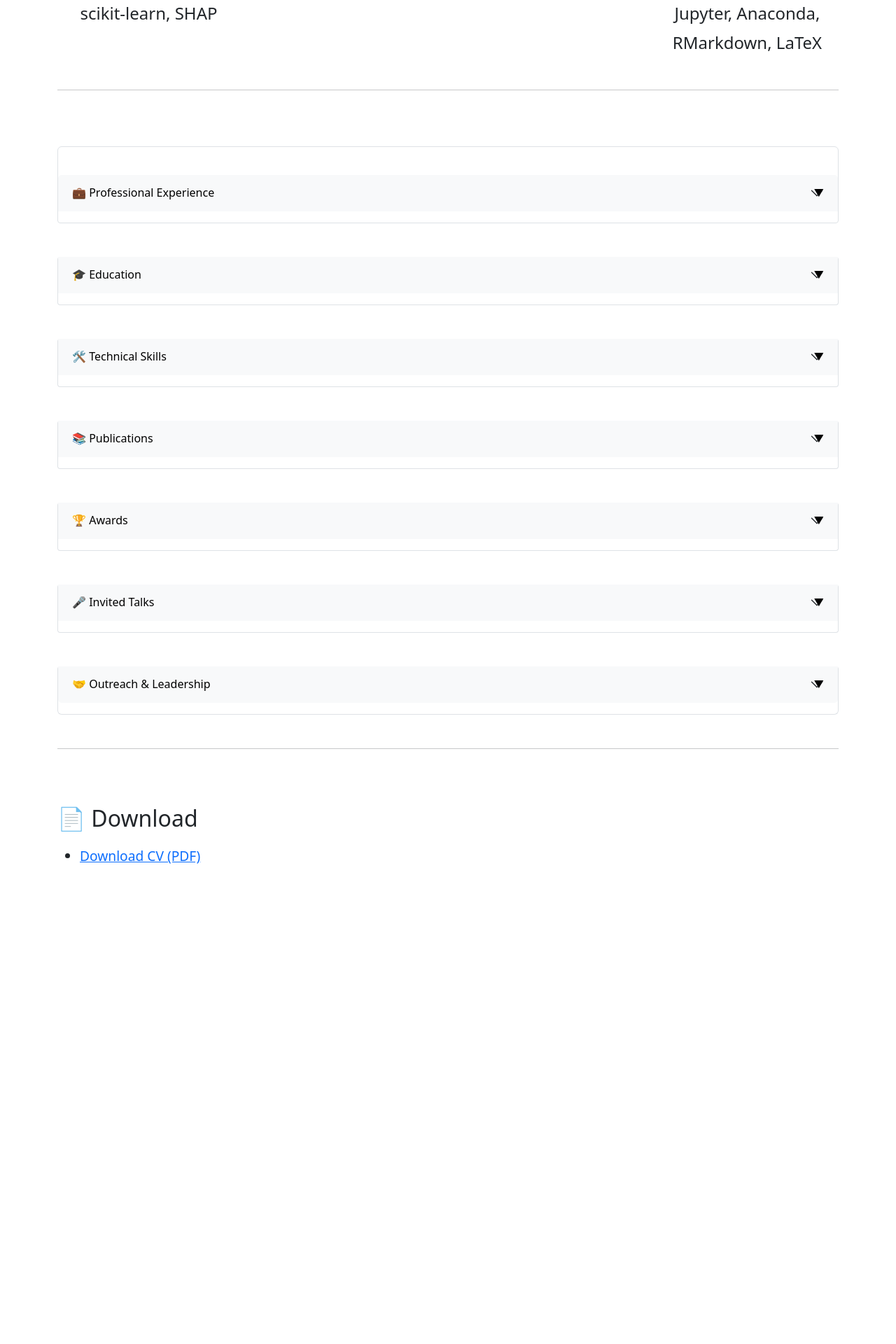
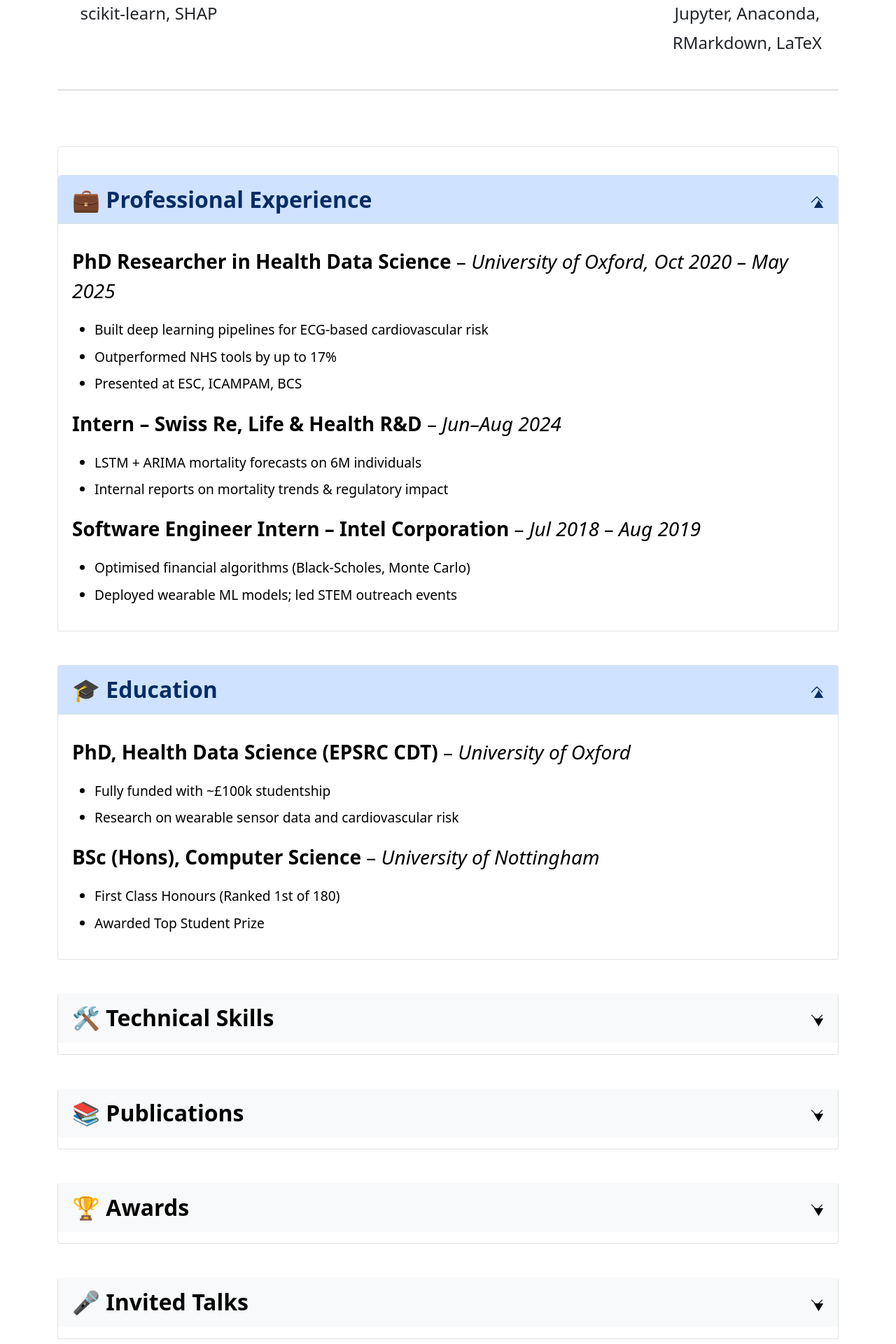
Before and after one commit to Ads98/Ads98.github.io, a Jekyll site: the page built from _pages/CV.md, in a window 1280 px wide. Shown: the part 1010-2930 px from the top of the page at 70% size. Built offline with Jekyll 4.4.1, drawn with Linux system fonts in a browser that asks for light colours; before the commit the page ends 2269 px from its top, so only the background shows below that.

Commit message:
CV Open Experiance end education by default

```diff
--- a/_pages/CV.md
+++ b/_pages/CV.md
@@ -64,12 +64,12 @@ Below is a summary of my academic background, research experience, and technical
 <!-- 💼 Professional Experience -->
 <div class="accordion-item mb-5 cv-section">
   <h2 class="accordion-header" id="headingExp">
-    <button class="accordion-button collapsed" type="button" data-bs-toggle="collapse" data-bs-target="#collapseExp" aria-expanded="false" aria-controls="collapseExp">
+     <button class="accordion-button" type="button" data-bs-toggle="collapse" data-bs-target="#collapseExp" aria-expanded="true" aria-controls="collapseExp">
       💼 Professional Experience
       <span class="chevron"></span>
     </button>
   </h2>
-  <div id="collapseExp" class="accordion-collapse collapse" data-bs-parent="#cvAccordion">
+  <div id="collapseExp" class="accordion-collapse collapse show" data-bs-parent="#cvAccordion">
     <div class="accordion-body">
       <p><strong>PhD Researcher in Health Data Science</strong> – <em>University of Oxford, Oct 2020 – May 2025</em></p>
       <ul>
@@ -96,12 +96,12 @@ Below is a summary of my academic background, research experience, and technical
 <!-- 🎓 Education -->
 <div class="accordion-item mb-5 cv-section">
   <h2 class="accordion-header" id="headingEdu">
-    <button class="accordion-button collapsed" type="button" data-bs-toggle="collapse" data-bs-target="#collapseEdu">
+    <button class="accordion-button" type="button" data-bs-toggle="collapse" data-bs-target="#collapseEdu" aria-expanded="true" aria-controls="collapseEdu">
       🎓 Education
       <span class="chevron"></span>
     </button>
   </h2>
-  <div id="collapseEdu" class="accordion-collapse collapse" data-bs-parent="#cvAccordion">
+  <div id="collapseEdu" class="accordion-collapse collapse show" data-bs-parent="#cvAccordion">
     <div class="accordion-body">
       <p><strong>PhD, Health Data Science (EPSRC CDT)</strong> – <em>University of Oxford</em></p>
       <ul>
--- a/assets/css/custom.css
+++ b/assets/css/custom.css
@@ -192,6 +192,8 @@ body.dark-mode .text-muted {
 
 /* Header styles */
 .accordion-button {
+  font-size: 2rem;
+  font-weight: 600;
   background-color: #f8f9fa;
   color: #000;
 }
```
